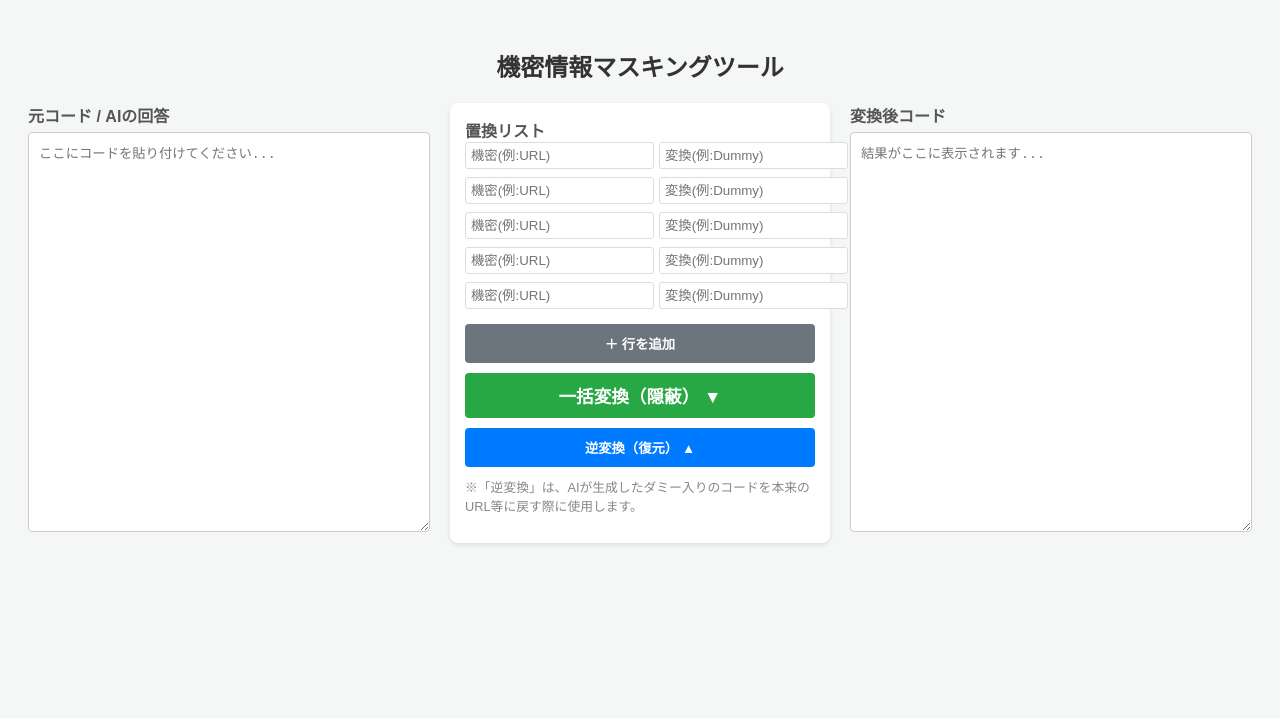
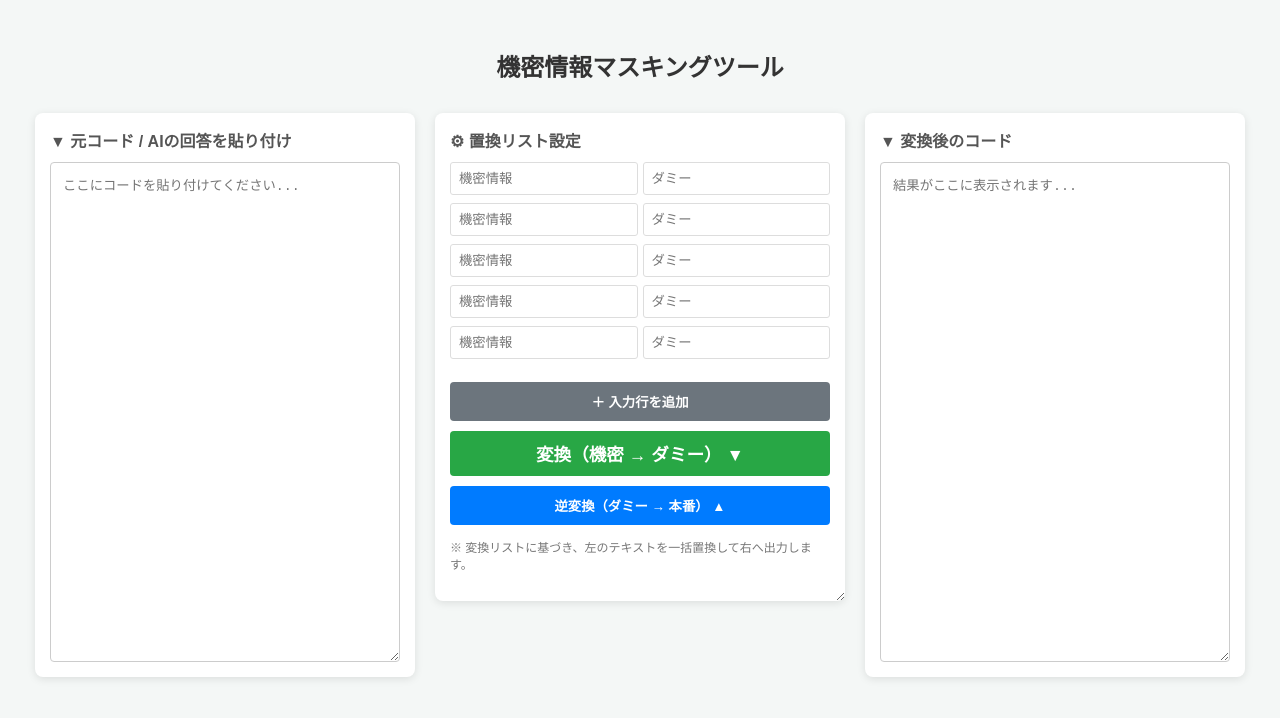
Before and after one commit to smileforeveryone/code-masking-tool, a plain HTML site: page index.html in a window 1280 px wide. Drawn offline with Linux system fonts and the light colour scheme.

Commit message:
Update index.html

```diff
--- a/index.html
+++ b/index.html
@@ -5,42 +5,74 @@
     <meta name="viewport" content="width=device-width, initial-scale=1.0">
     <title>Code Masking Tool</title>
     <style>
-        body { font-family: sans-serif; padding: 20px; background-color: #f4f7f6; }
-        h2 { color: #333; text-align: center; }
-        .container { display: flex; gap: 20px; flex-wrap: wrap; justify-content: center; }
+        body { font-family: sans-serif; padding: 20px; background-color: #f4f7f6; color: #333; }
+        h2 { text-align: center; margin-bottom: 30px; }
 
-        /* テキストエリアのスタイル */
-        .box { display: flex; flex-direction: column; flex: 1; min-width: 300px; }
-        label { font-weight: bold; margin-bottom: 5px; color: #555; }
-        textarea {
-            width: 100%;
-            height: 400px;
-            padding: 10px;
-            border: 1px solid #ccc;
-            border-radius: 4px;
-            resize: both; /* 右下でサイズ調整可能 */
-            box-sizing: border-box;
+        /* 全体のレイアウト設定 */
+        .container {
+            display: flex;
+            gap: 20px;
+            align-items: flex-start; /* 上揃えにして高さ連動を防ぐ */
+            justify-content: center;
         }
 
-        /* 中央設定欄のスタイル */
-        .settings {
-            width: 350px;
+        /* 各ボックスの基本設定 */
+        .box, .settings {
+            display: flex;
+            flex-direction: column;
             background: #fff;
             padding: 15px;
             border-radius: 8px;
-            box-shadow: 0 2px 5px rgba(0,0,0,0.1);
+            box-shadow: 0 2px 8px rgba(0,0,0,0.1);
         }
+
+        label { font-weight: bold; margin-bottom: 10px; color: #555; display: block; }
+
+        /* テキストエリアの設定 */
+        textarea {
+            width: 350px; /* 初期幅 */
+            height: 500px; /* 初期高さ */
+            padding: 12px;
+            border: 1px solid #ccc;
+            border-radius: 4px;
+            resize: both; /* 自由に変更可能 */
+            font-family: monospace; /* コードを見やすく */
+            box-sizing: border-box;
+            min-width: 200px;
+            min-height: 200px;
+        }
+
+        /* 中央設定欄の設定 */
+        .settings {
+            width: 380px;
+            resize: horizontal; /* 横幅だけ手動で広げられるようにする */
+            overflow: auto; /* resize有効化に必要 */
+            min-width: 300px;
+        }
+
+        /* 置換リストの入力行 */
         .replace-row { display: flex; gap: 5px; margin-bottom: 8px; }
-        .replace-row input { flex: 1; padding: 5px; border: 1px solid #ddd; border-radius: 3px; }
+        .replace-row input {
+            flex: 1;
+            padding: 8px;
+            border: 1px solid #ddd;
+            border-radius: 3px;
+            min-width: 0; /* flex内での縮小を許可 */
+        }
 
+        /* ボタン類 */
         .btn-group { display: flex; flex-direction: column; gap: 10px; margin-top: 15px; }
-        button { cursor: pointer; padding: 10px; border: none; border-radius: 4px; font-weight: bold; }
+        button { cursor: pointer; padding: 10px; border: none; border-radius: 4px; font-weight: bold; transition: 0.2s; }
         .btn-add { background-color: #6c757d; color: white; }
         .btn-convert { background-color: #28a745; color: white; font-size: 1.1em; }
         .btn-reverse { background-color: #007bff; color: white; }
-        button:hover { opacity: 0.9; }
+        button:hover { opacity: 0.8; transform: translateY(-1px); }
 
-        @media (max-width: 800px) { .container { flex-direction: column; } .settings { width: 100%; } }
+        /* スマホ等の画面用 */
+        @media (max-width: 1100px) {
+            .container { flex-direction: column; align-items: stretch; }
+            textarea, .settings { width: 100% !important; }
+        }
     </style>
 </head>
 <body>
@@ -49,26 +81,26 @@
 
 <div class="container">
     <div class="box">
-        <label for="inputCode">元コード / AIの回答</label>
+        <label>▼ 元コード / AIの回答を貼り付け</label>
         <textarea id="inputCode" placeholder="ここにコードを貼り付けてください..."></textarea>
     </div>
 
     <div class="settings">
-        <label>置換リスト</label>
+        <label>⚙ 置換リスト設定</label>
         <div id="replaceList">
             </div>
         <div class="btn-group">
-            <button class="btn-add" onclick="addRow()">＋ 行を追加</button>
-            <button class="btn-convert" onclick="process(false)">一括変換（隠蔽） ▼</button>
-            <button class="btn-reverse" onclick="process(true)">逆変換（復元） ▲</button>
+            <button class="btn-add" onclick="addRow()">＋ 入力行を追加</button>
+            <button class="btn-convert" onclick="process(false)">変換（機密 → ダミー） ▼</button>
+            <button class="btn-reverse" onclick="process(true)">逆変換（ダミー → 本番） ▲</button>
         </div>
-        <p style="font-size: 0.8em; color: #888; margin-top: 10px;">
-            ※「逆変換」は、AIが生成したダミー入りのコードを本来のURL等に戻す際に使用します。
+        <p style="font-size: 0.75rem; color: #777; margin-top: 15px; line-height: 1.4;">
+            ※ 変換リストに基づき、左のテキストを一括置換して右へ出力します。
         </p>
     </div>
 
     <div class="box">
-        <label for="outputCode">変換後コード</label>
+        <label>▼ 変換後のコード</label>
         <textarea id="outputCode" placeholder="結果がここに表示されます..."></textarea>
     </div>
 </div>
@@ -76,21 +108,18 @@
 <script>
     const listContainer = document.getElementById('replaceList');
 
-    // 行を追加する関数
     function addRow(valA = '', valB = '') {
         const div = document.createElement('div');
         div.className = 'replace-row';
         div.innerHTML = `
-            <input type="text" class="key" placeholder="機密(例:URL)" value="${valA}">
-            <input type="text" class="val" placeholder="変換(例:Dummy)" value="${valB}">
+            <input type="text" class="key" placeholder="機密情報" value="${valA}">
+            <input type="text" class="val" placeholder="ダミー" value="${valB}">
         `;
         listContainer.appendChild(div);
     }
 
-    // 初期状態で5行作成
     for(let i=0; i<5; i++) { addRow(); }
 
-    // 置換処理のメインロジック
     function process(isReverse) {
         let text = document.getElementById('inputCode').value;
         const rows = document.querySelectorAll('.replace-row');
@@ -98,12 +127,9 @@
         rows.forEach(row => {
             const key = row.querySelector('.key').value;
             const val = row.querySelector('.val').value;
-
             if (key && val) {
-                // 特殊文字をエスケープして正規表現を作成（グローバル置換用）
                 const search = isReverse ? val : key;
                 const replaceWith = isReverse ? key : val;
-
                 if (search.trim() !== "") {
                     const escapedSearch = search.replace(/[.*+?^${}()|[\]\\]/g, '\\$&');
                     const re = new RegExp(escapedSearch, 'g');
@@ -111,7 +137,6 @@
                 }
             }
         });
-
         document.getElementById('outputCode').value = text;
     }
 </script>
```
